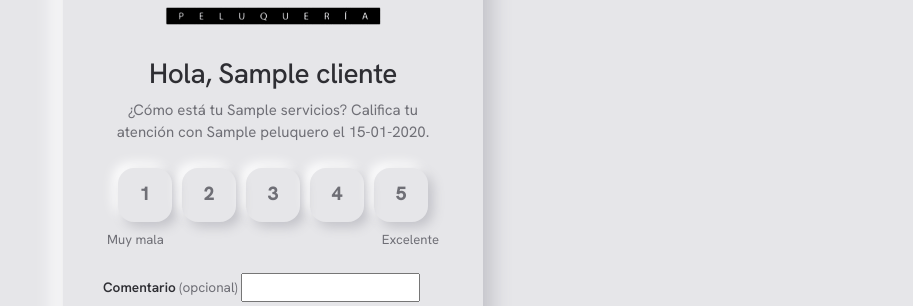
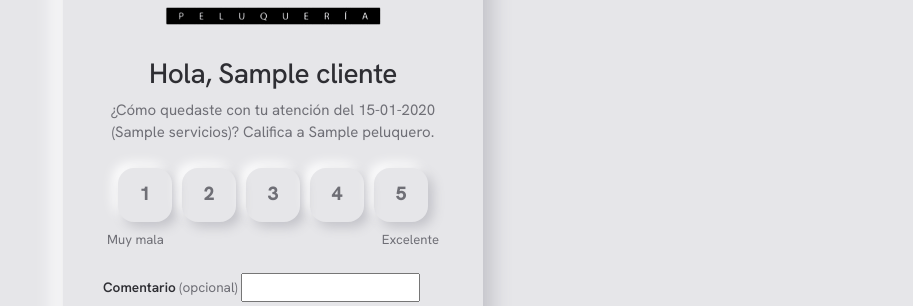
Before and after one commit to xJonathanMx/VicenteCortez_Plataforma, a Django app: template templates/seguimiento/valorar.html in a window 1280 px wide. Shown: the part 248-554 px from the top of the page, without its empty margins (367-1280 px from the left). Run offline with Django 5.2, Linux system fonts and the light colour scheme; the template is opened without the code that fills it: most values are stand-ins (such as "Sample title", 1, 10 or a date in 2020); form fields are guessed from the names that the template uses; some libraries are stand-ins or nearby versions.

Commit message:
Corrige el texto de la página pública de valoración

```diff
--- a/templates/seguimiento/valorar.html
+++ b/templates/seguimiento/valorar.html
@@ -9,7 +9,7 @@
   <p class="text-center text-apagado mb-0">Si quieres contarnos algo sobre tu atención, escríbenos o coméntalo en tu próxima visita.</p>
 {% else %}
   <h1 class="h3 text-center">Hola, {{ v.ficha.cliente.nombre }}</h1>
-  <p class="text-center text-apagado">¿Cómo está tu {{ servicios }}? Califica tu atención con {{ v.peluquero.nombre }} el {{ v.ficha.fecha_hora_inicio|date:"d-m-Y" }}.</p>
+  <p class="text-center text-apagado">¿Cómo quedaste con tu atención del {{ v.ficha.fecha_hora_inicio|date:"d-m-Y" }} ({{ servicios }})? Califica a {{ v.peluquero.nombre }}.</p>
   <form method="post" novalidate>{% csrf_token %}
     <fieldset class="my-4">
       <legend class="visually-hidden">Calificación de 1 a 5</legend>
```
